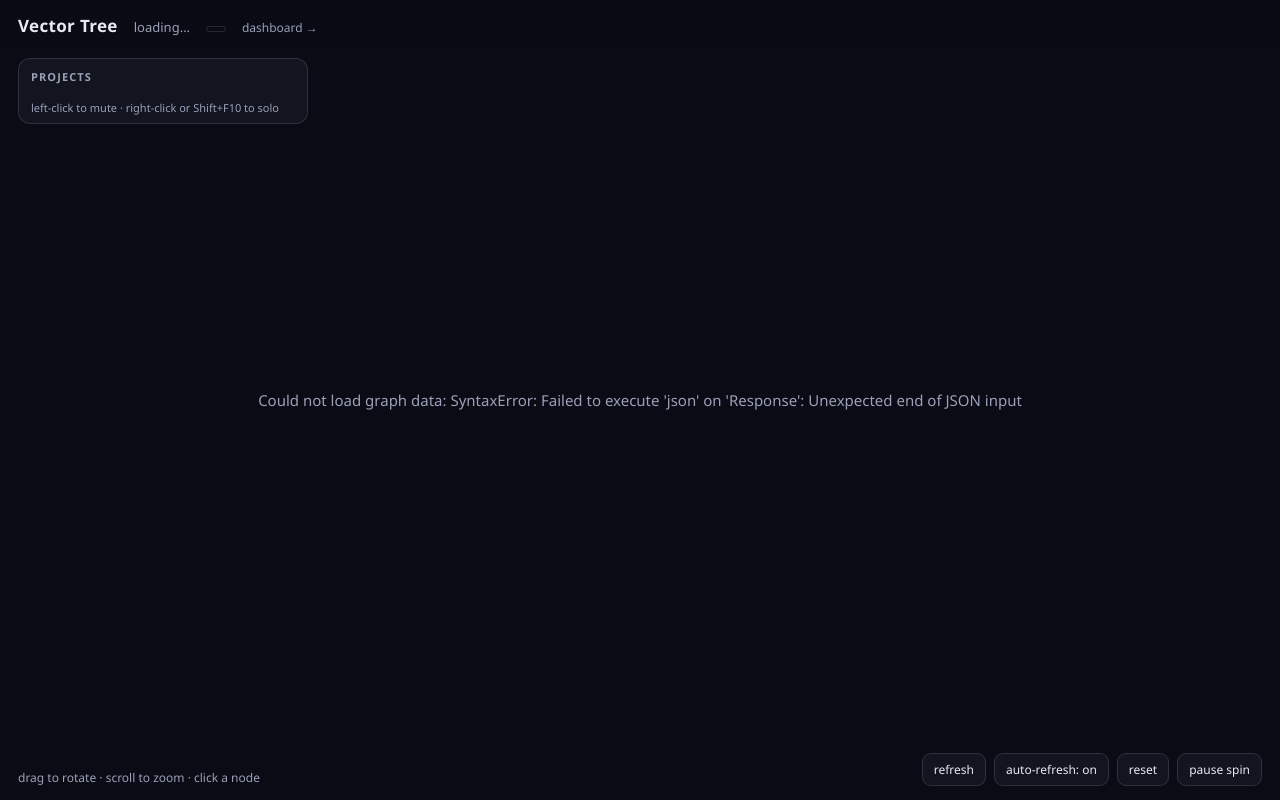
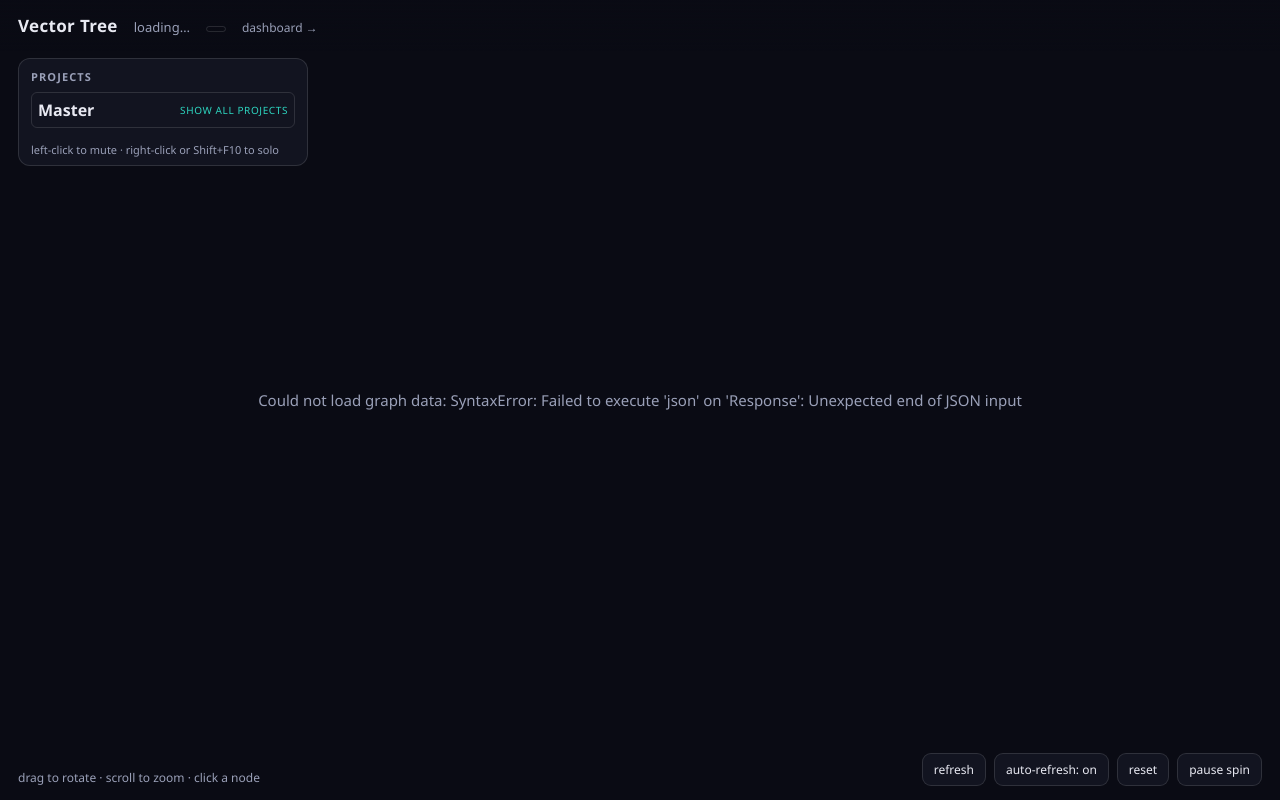
Before and after one commit to ethanrxla/agent-memory-over-tailscale, a FastAPI app: page /graph in a window 1280 px wide. Run offline with FastAPI, Linux system fonts and the light colour scheme; data that the repository does not hold is empty; parts of the project's set-up code (start-up, migrations or seed data) failed here and were passed over.

Commit message:
Keep a Master reset above the project channels

```diff
--- a/agent_memory/static/dashboard_live.js
+++ b/agent_memory/static/dashboard_live.js
@@ -42,7 +42,6 @@
     note.textContent = state.solo ? "Solo: " + state.solo :
       (n ? n + " project" + (n === 1 ? "" : "s") + " muted" : "");
     if (hidden) { note.textContent += " (" + hidden + " rows hidden)"; }
-    document.getElementById("show-all").hidden = !PF.isFiltered(state);
   }
 
   function wireProjects() {
--- a/agent_memory/templates/dashboard.html
+++ b/agent_memory/templates/dashboard.html
@@ -88,7 +88,6 @@
         <button type="button" class="ghost" id="auto-btn" aria-pressed="true">Auto-refresh: on</button>
         <span id="fresh" data-generated="$generated_at">Loaded just now</span>
         <span id="filter-note"></span>
-        <button type="button" class="ghost" id="show-all" hidden>Show all projects</button>
       </div>
       <p><a href="/graph" style="display:inline-block;margin-top:6px;padding:9px 16px;background:var(--accent);color:#05201d;border-radius:10px;font-weight:700;text-decoration:none;">◍ Open 3D Vector Tree →</a></p>
     </section>
@@ -130,6 +129,7 @@
 
       <section class="card panel">
         <h2>Projects <span style="font-weight:400;font-size:12px;color:var(--muted)">by last activity &middot; left-click to mute · right-click or Shift+F10 to solo</span></h2>
+        <button type="button" class="ghost" id="show-all">Master · Show all projects</button>
         <div class="scroll project-scroll"><table>
           <thead><tr><th>Project</th><th>Sessions</th><th>Last active</th></tr></thead>
           <tbody id="live-projects">$projects_html</tbody>
--- a/agent_memory/templates/graph.html
+++ b/agent_memory/templates/graph.html
@@ -31,9 +31,8 @@
     border-radius:12px; padding:10px 6px 8px 12px; backdrop-filter:blur(8px); }
   #legend-head { display:flex; align-items:center; gap:8px; flex:0 0 auto; margin:0 6px 8px 0; }
   #legend h2 { margin:0; font-size:11px; text-transform:uppercase; letter-spacing:.1em; color:var(--muted); }
-  #legend-head button { margin-left:auto; background:none; border:1px solid var(--border); color:var(--accent);
-    border-radius:7px; font:inherit; font-size:11px; padding:2px 7px; cursor:pointer; }
-  #legend-head button[hidden] { display:none; }
+  #clear-filters { flex:none; margin:0 6px 6px 0; padding:6px; background:transparent; color:var(--ink);
+    border:1px solid var(--border); font:inherit; justify-content:space-between; }
   #legend-rows { flex:1 1 auto; min-height:0; overflow-y:auto; overscroll-behavior:contain; padding-right:6px; }
   #legend-foot { flex:0 0 auto; color:var(--muted); font-size:11px; margin:8px 6px 0 0; }
   .leg-row { display:flex; align-items:center; gap:8px; padding:3px 4px; font-size:12.5px; cursor:pointer;
@@ -88,7 +87,8 @@
   <a href="/" style="pointer-events:auto;color:var(--muted);font-size:12px;text-decoration:none">dashboard →</a>
 </div>
 <div class="hud" id="legend" role="region" aria-label="Projects">
-  <div id="legend-head"><h2>Projects</h2><button type="button" id="clear-filters" hidden onclick="setFilter(ProjectFilter.reset())">show all</button></div>
+  <div id="legend-head"><h2>Projects</h2></div>
+  <button type="button" class="leg-row" id="clear-filters" onclick="setFilter(ProjectFilter.reset())"><strong>Master</strong><span class="tag">Show all projects</span></button>
   <div id="legend-rows" role="list"></div>
   <div id="legend-foot">left-click to mute · right-click or Shift+F10 to solo</div>
 </div>
@@ -301,7 +301,6 @@ function paintLegend(){
     el.querySelector(".tag").textContent=solo?"solo":(muted?"muted":"");
     el.setAttribute("aria-label",`${el.querySelector(".name").textContent}${solo?", solo":""}${muted?", muted":""}`);
   });
-  document.getElementById("clear-filters").hidden=!ProjectFilter.isFiltered(filterState);
 }
 function updateSubtitle(){
   if(!graph||!graph.projects) return;
```
